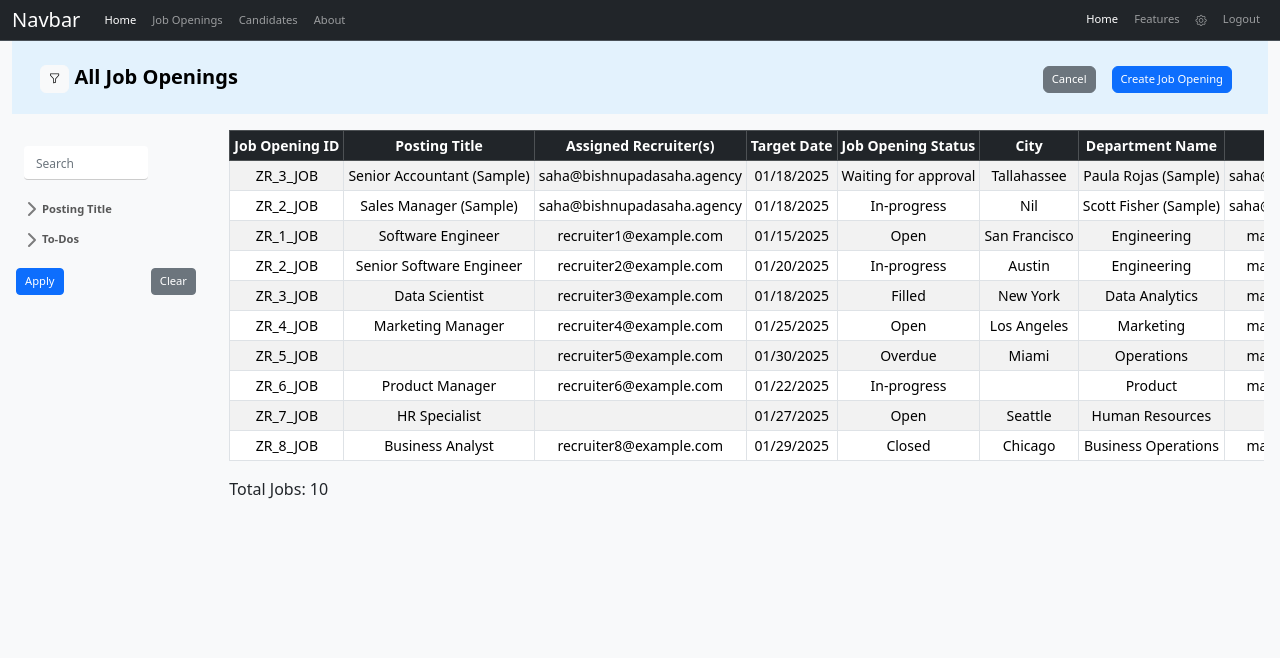
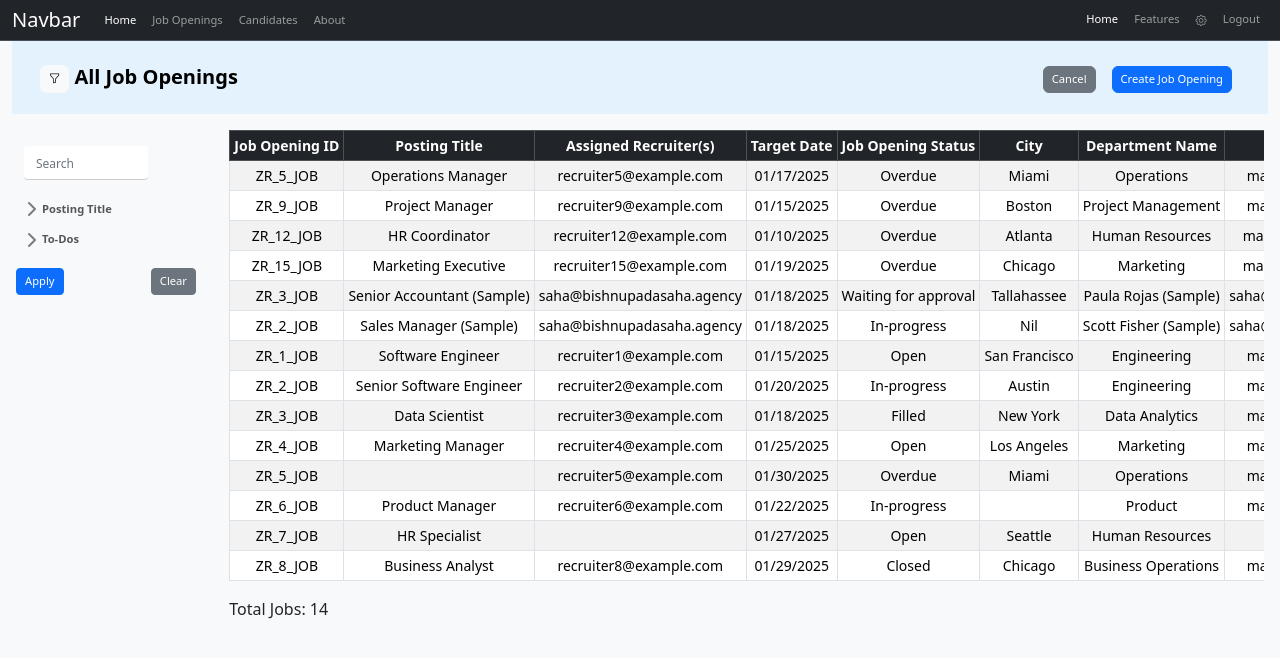
Before and after one commit to rohitsunilsharma2000/recruitment, a Next.js app: page /job-openings/all-job in a window 1280 px wide. Shown: the top 658 px of the page. Built offline with nearby package versions, Linux system fonts and the light colour scheme.

Commit message:
to dos filter fix

```diff
--- a/app/job-openings/all-job/page.js
+++ b/app/job-openings/all-job/page.js
@@ -7,6 +7,81 @@ export default function AllJobOpening() {
   const [showSidebar, setShowSidebar] = useState(true);
 
   const jobData = [
+    {
+      "Job Opening ID": "ZR_5_JOB",
+      "Posting Title": "Operations Manager",
+      "Assigned Recruiter(s)": "recruiter5@example.com",
+      "Target Date": "01/17/2025",
+      "Job Opening Status": "Overdue",
+      "City": "Miami",
+      "Department Name": "Operations",
+      "Hiring Manager": "manager5@example.com",
+      "Job Type": "Full time",
+      "Number of Applications": "0",
+      "To Do's": "Pending documentation approval",
+      "Last Activity Time": "01/06/2025 02:00 PM",
+      "Date Opened": "12/16/2024",
+      "Province": "Florida",
+      "Country": "United States",
+      "Number of Positions": "2"
+    },
+    {
+      "Job Opening ID": "ZR_9_JOB",
+      "Posting Title": "Project Manager",
+      "Assigned Recruiter(s)": "recruiter9@example.com",
+      "Target Date": "01/15/2025",
+      "Job Opening Status": "Overdue",
+      "City": "Boston",
+      "Department Name": "Project Management",
+      "Hiring Manager": "manager9@example.com",
+      "Job Type": "Contract",
+      "Number of Applications": "5",
+      "To Do's": "Follow up with stakeholders",
+      "Last Activity Time": "01/10/2025 12:00 PM",
+      "Date Opened": "12/14/2024",
+      "Province": "Massachusetts",
+      "Country": "United States",
+      "Number of Positions": "1"
+    },
+    {
+      "Job Opening ID": "ZR_12_JOB",
+      "Posting Title": "HR Coordinator",
+      "Assigned Recruiter(s)": "recruiter12@example.com",
+      "Target Date": "01/10/2025",
+      "Job Opening Status": "Overdue",
+      "City": "Atlanta",
+      "Department Name": "Human Resources",
+      "Hiring Manager": "manager12@example.com",
+      "Job Type": "Full time",
+      "Number of Applications": "10",
+      "To Do's": "Send interview schedules",
+      "Last Activity Time": "01/12/2025 03:00 PM",
+      "Date Opened": "12/11/2024",
+      "Province": "Georgia",
+      "Country": "United States",
+      "Number of Positions": "4"
+    },
+    {
+      "Job Opening ID": "ZR_15_JOB",
+      "Posting Title": "Marketing Executive",
+      "Assigned Recruiter(s)": "recruiter15@example.com",
+      "Target Date": "01/19/2025",
+      "Job Opening Status": "Overdue",
+      "City": "Chicago",
+      "Department Name": "Marketing",
+      "Hiring Manager": "manager15@example.com",
+      "Job Type": "Part time",
+      "Number of Applications": "2",
+      "To Do's": "Finalize campaign strategies",
+      "Last Activity Time": "01/15/2025 11:30 AM",
+      "Date Opened": "12/18/2024",
+      "Province": "Illinois",
+      "Country": "United States",
+      "Number of Positions": "3"
+    }
+    ,
+
+
     {
       "Job Opening ID": "ZR_3_JOB",
       "Posting Title": "Senior Accountant (Sample)",
@@ -203,35 +278,92 @@ export default function AllJobOpening() {
     const filteredData = jobData.filter((job) => {
       // Global Search Filter: Checks if any job field matches the global search text
       let matchesGlobalSearch = true;  // Default to true if no global search filter is applied
+      const inputFilter = appliedFilters.inputFilter.toLowerCase();
+      const todoSubFilter = appliedFilters.todoSubFilter;
+
       if (appliedFilters.globalSearch) {
         const allJobValues = Object.values(job).join(" ").toLowerCase();
         const searchTerm = appliedFilters.globalSearch.toLowerCase();
         matchesGlobalSearch = allJobValues.includes(searchTerm);
       }
 
+
       // Posting Title Filter: Checks if the job posting title matches the filter criteria
       let matchesPostingTitle = true;  // Default to true if no posting title filter is applied
-      if (appliedFilters.selectFilter && appliedFilters.inputFilter) {
+      // if (appliedFilters.selectFilter && appliedFilters.inputFilter) {
+      if (appliedFilters.selectFilter && appliedFilters.inputFilter !== undefined && appliedFilters.inputFilter === '') {
+
         const postingTitle = job["Posting Title"]?.toLowerCase();
-        const inputFilter = appliedFilters.inputFilter.toLowerCase();
 
-        if (appliedFilters.selectFilter === "is") {
-          matchesPostingTitle = postingTitle === inputFilter;
-        } else if (appliedFilters.selectFilter === "isn't") {
-          matchesPostingTitle = postingTitle !== inputFilter;
-        } else if (appliedFilters.selectFilter === "contains") {
-          matchesPostingTitle = postingTitle.includes(inputFilter);
+        if (appliedFilters.selectFilter === "is" || appliedFilters.selectFilter === "contains") {
+          matchesPostingTitle = postingTitle.includes(inputFilter);  // Check if posting title contains the input filter
         }
+        else if (appliedFilters.selectFilter === "isn't" || appliedFilters.selectFilter === "doesn't contain") {
+          matchesPostingTitle = !postingTitle.includes(inputFilter);
+        }
+        else if (appliedFilters.selectFilter === "starts with") {
+          matchesPostingTitle = postingTitle.startsWith(inputFilter);
+        }
+        else if (appliedFilters.selectFilter === "ends with") {
+          matchesPostingTitle = postingTitle.endsWith(inputFilter);  // Check if posting title ends with the input filter
+        }
+        else if (appliedFilters.selectFilter === "ends with") {
+          matchesPostingTitle = postingTitle.endsWith(inputFilter);  // Check if posting title ends with the input filter
+        }
+        else if (appliedFilters.selectFilter === "is empty") {
+          matchesPostingTitle = !postingTitle || postingTitle.trim() === "";  // Check if posting title is empty or contains only spaces
+        }
+        else if (appliedFilters.selectFilter === "is not empty") {
+          matchesPostingTitle = postingTitle && postingTitle.trim() !== "";  // Check if posting title is not empty
+        }
+
+
+        // "is empty",
+        // "is not empty",
       }
 
       // To-Dos Filter: Checks if the job matches the To-Dos filter criteria
       let matchesToDo = true;  // Default to true if no To-Do filter is applied
       if (appliedFilters.todoFilter) {
+
+        const targetDate = job["Target Date"]?.toLowerCase();
+        const todayDate = new Date();  // Get today's date
+        // targetDate.setHours(0, 0, 0, 0); // Reset to midnight for comparison
+
+
+
+        // Get the month, day, and year
+        const month = (todayDate.getMonth() + 1).toString().padStart(2, '0'); // Months are zero-indexed, so add 1
+        const day = todayDate.getDate().toString().padStart(2, '0'); // Pad day with leading zero if necessary
+        const year = todayDate.getFullYear(); // Get the full year
+
+        // Format the date as mm/dd/yyyy
+        const formattedTodayDate = `${month}/${day}/${year}`;
+        const numberOfApplications = job["Number of Applications"];
+
         if (appliedFilters.todoFilter === "withoutOpenTodo") {
-          matchesToDo = job["Number of Applications"] === "0";  // No open to-dos
-        } else if (appliedFilters.todoFilter === "overdue") {
-          matchesToDo = job["Job Opening Status"] === "Overdue";  // Job is overdue
-        } else if (appliedFilters.todoFilter === "todoDue") {
+          matchesToDo = numberOfApplications === "0";  // No open to-dos
+        }
+        /**
+         * Overdue + To Do’s Filter jobs where:
+         *     1."Job Opening Status" === "Overdue"
+         *     2. Target Date is close (e.g., today or earlier).
+         *
+         */
+        else if (appliedFilters.todoFilter === "overdue" && todoSubFilter === "To Do's") {
+          // Check if the target date is less than or equal to today's date (overdue)
+          matchesToDo = targetDate <= formattedTodayDate;
+        }
+        /**
+         * Overdue + Tasks’s Filter jobs where:
+         *     1."Job Opening Status" === "Overdue"
+         *     2. Number of Applications > 0
+         *
+         */
+        else if (appliedFilters.todoFilter === "overdue" && todoSubFilter === "Tasks") {
+          matchesToDo = numberOfApplications > "0";  // No open to-dos
+        }
+        else if (appliedFilters.todoFilter === "todoDue") {
           const dueFilters = ["Today", "Tomorrow", "Next 7 Days", "Today + Overdue"];
           matchesToDo = dueFilters.includes(appliedFilters.todoSubFilter);  // Job is due within selected time
         }
--- a/components/setup-side-bar-job-filter/SidebarBarJobFilter.js
+++ b/components/setup-side-bar-job-filter/SidebarBarJobFilter.js
@@ -12,6 +12,7 @@ const SidebarBarJobFilter = ({ filters, onFilterChange, onApplyFilters, onClearF
             link: "#",
             type: "select",
             options: [
+              "--Select--",
               "is",
               "isn't",
               "contains",
@@ -34,6 +35,7 @@ const SidebarBarJobFilter = ({ filters, onFilterChange, onApplyFilters, onClearF
         link: "#toDos",
         subItems: [
           {
+
             type: "radio",
             label: "Without Open To-Do",
             value: "withoutOpenTodo",
@@ -45,7 +47,10 @@ const SidebarBarJobFilter = ({ filters, onFilterChange, onApplyFilters, onClearF
             subItems: [
               {
                 type: "select",
-                options: ["To Do's", "Tasks", "Calls"],
+                options: [
+                  "--Select--", "To Do's", "Tasks"
+                  // , "Calls"
+                ],
               },
             ],
           },
@@ -56,7 +61,8 @@ const SidebarBarJobFilter = ({ filters, onFilterChange, onApplyFilters, onClearF
             subItems: [
               {
                 type: "select",
-                options: ["Today", "Tomorrow", "Next 7 Days", "Today + Overdue"],
+                options: ["--Select--",
+                  "Today", "Tomorrow", "Next 7 Days", "Today + Overdue"],
               },
             ],
           },
@@ -68,6 +74,7 @@ const SidebarBarJobFilter = ({ filters, onFilterChange, onApplyFilters, onClearF
               {
                 type: "select",
                 options: [
+                  "--Select--",
                   "In the last",
                   "On",
                   "Before",
@@ -88,7 +95,9 @@ const SidebarBarJobFilter = ({ filters, onFilterChange, onApplyFilters, onClearF
               },
               {
                 type: "select",
-                options: ["days", "weeks", "months"],
+                options: [
+                  "--Select--",
+                  "days", "weeks", "months"],
               },
             ],
           },
```
